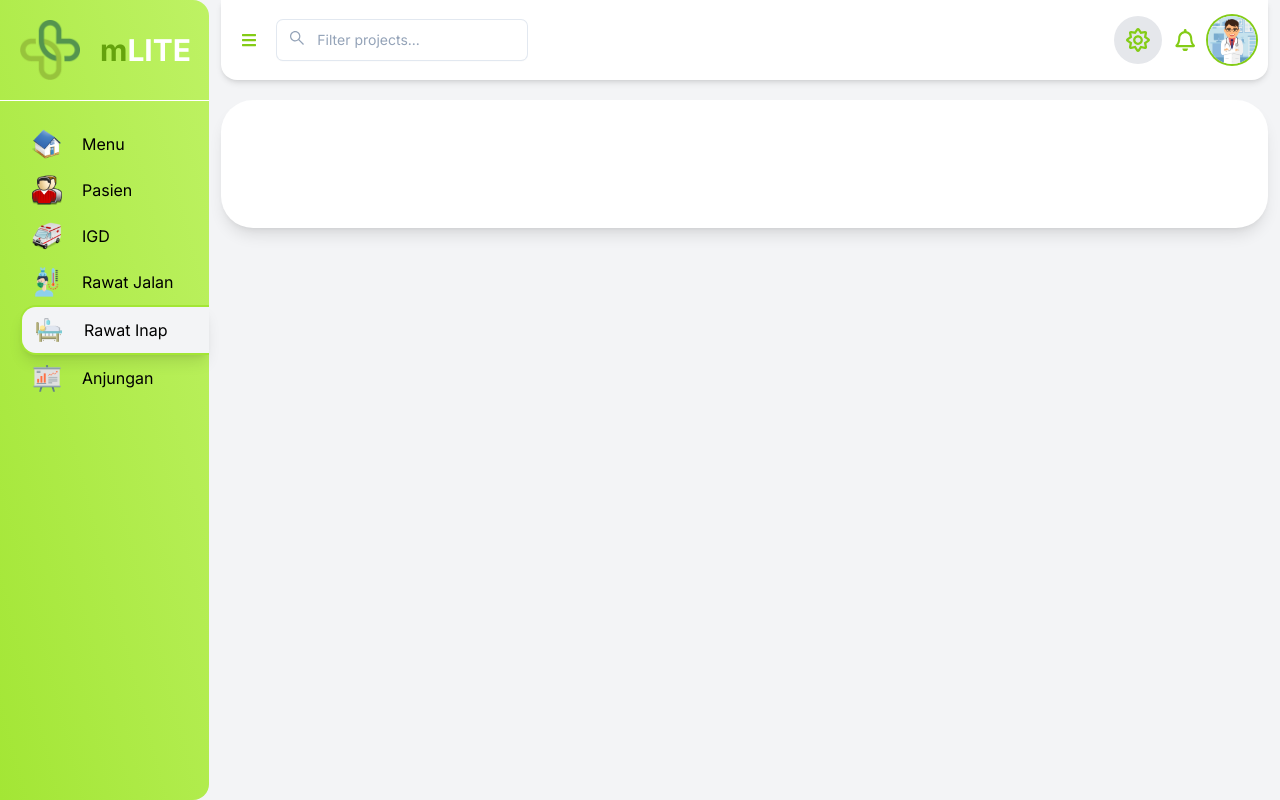
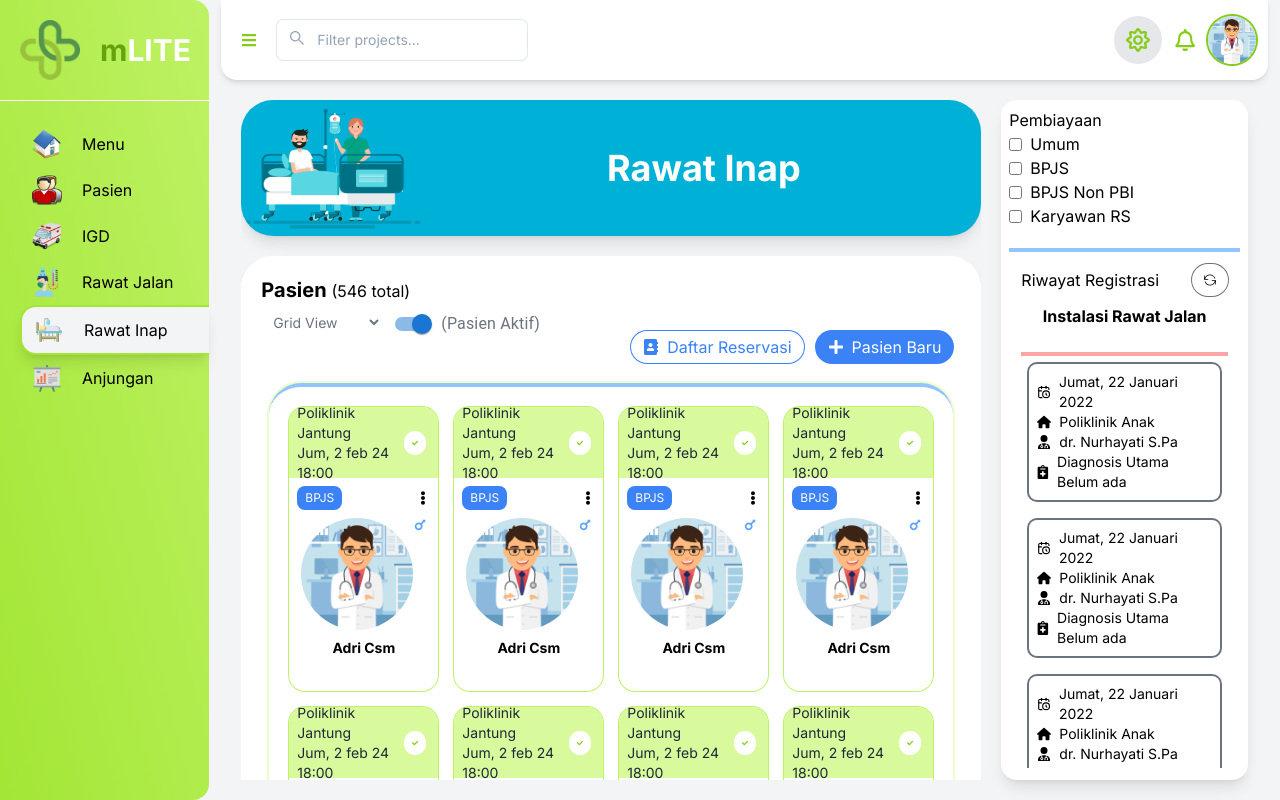
Before and after one commit to adriCSM/belajar-react-next, a Next.js app: page /admin/rawat_inap in a window 1280 px wide. Built offline with nearby package versions, Linux system fonts and the light colour scheme.

Commit message:
update 2

```diff
--- a/src/app/admin/igd/page.tsx
+++ b/src/app/admin/igd/page.tsx
@@ -2,9 +2,10 @@
 import BasicModal from '@/components/Fragments/Modal';
 import Switch from '@mui/material/Switch';
 import FormIgd from '@/components/Fragments/FormIgd';
+import FormRegistrasi from '@/components/Fragments/FormRegistrasi';
 import FormControlLabel from '@mui/material/FormControlLabel';
 import CardPasien from '@/components/Fragments/CardPasien';
-import { FaAddressBook, FaLongArrowAltRight, FaPlus } from 'react-icons/fa';
+import { FaAddressBook, FaPlus } from 'react-icons/fa';
 import { TfiReload } from 'react-icons/tfi';
 import Button from '@/components/Elements/Button';
 import CardRiwayat from '@/components/Fragments/CardRiwayat';
@@ -12,7 +13,7 @@ export default function RawatJalanPage() {
   return (
     <div className="p-5 text-gray-500">
       <div className="flex">
-        <div className="w-2/3 me-5 bg-igd h-80 bg-contain bg-no-repeat bg-left bg-[#bee8f6] bg-center shadow-lg rounded-2xl  ">
+        <div className="w-2/3 border-4 border-blue-300 me-5 bg-igd h-80 bg-contain bg-no-repeat bg-left bg-[#bee8f6] bg-center shadow-lg rounded-2xl  ">
           <div className="h-full  w-full flex items-center justify-center ">
             <div className="w-1/2"></div>
             <div className="w-1/2 ps-5 font-bold text-gray-500 text-center  ">
@@ -25,10 +26,10 @@ export default function RawatJalanPage() {
           {Array.from({ length: 4 }).map((_, index) => (
             <div
               className={`ring-2  text-center rounded-lg p-2 flex flex-col  text-white  w-full justify-center ${
-                index == 0 && 'ring-cyan-300 bg-cyan-400'
-              } ${index == 1 && 'ring-blue-300 bg-blue-400'} ${
-                index == 2 && 'ring-red-300 bg-red-400'
-              } ${index == 3 && 'ring-purple-300 bg-purple-400'} `}
+                index == 0 && 'ring-cyan-500 bg-cyan-400'
+              } ${index == 1 && 'ring-blue-500 bg-blue-400'} ${
+                index == 2 && 'ring-red-500 bg-red-400'
+              } ${index == 3 && 'ring-purple-500 bg-purple-400'} `}
             >
               <img
                 src="../images/img-person.jpg"
@@ -73,12 +74,12 @@ export default function RawatJalanPage() {
               Icon={FaAddressBook}
             />
             <BasicModal
-              Form={FormIgd}
+              Form={FormRegistrasi}
               styleButton="bg-blue-500  text-white hover:bg-blue-600"
               buttonText="Pasien Baru"
               styleModal="w-2/3 h-auto p-5"
               Icon={FaPlus}
-              title="IGD"
+              title="Registrasi Pasien"
             />
           </div>
         </div>
--- a/src/app/admin/rawat_inap/page.tsx
+++ b/src/app/admin/rawat_inap/page.tsx
@@ -1,7 +1,104 @@
+'use client';
+import BasicModal from '@/components/Fragments/Modal';
+import FormRegistrasi from '@/components/Fragments/FormRegistrasi';
+import FormControlLabel from '@mui/material/FormControlLabel';
+import Card from '@/components/Fragments/CardPasien';
+import Switch from '@mui/material/Switch';
+import FormIgd from '@/components/Fragments/FormIgd';
+import { FaAddressBook, FaPlus } from 'react-icons/fa';
+import CheckBox from '@/components/Elements/CheckBox';
+import { TfiReload } from 'react-icons/tfi';
+import CardRiwayat from '@/components/Fragments/CardRiwayat';
+import Button from '@/components/Elements/Button';
+
 export default function RawatInapPage() {
+  const pembiayaan = ['Umum', 'BPJS', 'BPJS Non PBI', 'Karyawan RS'];
   return (
-    <div>
-      <div className="w-full h-32 shadow-lg rounded-2xl bg-white"></div>
+    <div className="px-5 flex h-full">
+      <div className="w-3/4 max-h-[113vh] me-5 overflow-auto">
+        <div className=" h-1/5  shadow-lg rounded-2xl bg-rawat-inap bg-contain bg-[#00b1d7] bg-no-repeat  mb-5">
+          <div className="h-full  w-full flex items-center justify-center ">
+            <div className="w-1/4"></div>
+            <div className="w-3/4  font-bold text-white text-center  ">
+              <p className="text-4xl">Rawat Inap</p>
+            </div>
+          </div>
+        </div>
+        <div className=" h-80  shadow-lg rounded-2xl bg-white h-4/5">
+          <div className="w-full h-auto bg-white mt-5 rounded-2xl shadow-lg p-5">
+            <h1 className="text-xl font-bold ">
+              Pasien <span className="font-normal text-[16px]">(546 total)</span>
+            </h1>
+            <div>
+              <div>
+                <select
+                  id="view"
+                  className=" rounded-md me-3 border-0 bg-transparent p-2 pr-7 text-gray-500 focus:ring-2 focus:ring-inset focus:ring-indigo-600 sm:text-sm"
+                >
+                  <option>Grid View</option>
+                  <option>List View</option>
+                </select>
+                <FormControlLabel
+                  control={<Switch defaultChecked />}
+                  label="(Pasien Aktif)"
+                  className="text-gray-500"
+                />
+              </div>
+
+              <div className="flex justify-end -mt-3 me-2">
+                <BasicModal
+                  Form={FormIgd}
+                  styleButton="bg-transparent text-blue-500  rounded-full p-3 me-3"
+                  buttonText="Daftar Reservasi"
+                  styleModal="w-5/6 sm:w-2/3 h-auto p-5"
+                  Icon={FaAddressBook}
+                />
+                <BasicModal
+                  Form={FormRegistrasi}
+                  styleButton="bg-blue-500  text-white hover:bg-blue-600"
+                  buttonText="Pasien Baru"
+                  styleModal="w-2/3 h-auto p-5"
+                  Icon={FaPlus}
+                  title="Registrasi Pasien"
+                />
+              </div>
+            </div>
+            <div className="border-t-4 border-blue-300 grid grid-cols-2 max-h-[560px] overflow-auto sm:grid-cols-4 gap-4 justify-between rounded-2xl p-5 ring-2 mt-5 mx-2 ring-lime-100">
+              {Array.from({ length: 9 }).map((_, index) => {
+                return <Card key={index} />;
+              })}
+            </div>
+          </div>
+        </div>
+      </div>
+      <div className="w-1/4 h-[85vh]  sticky top-0">
+        <div className="h-full shadow-lg rounded-xl bg-white p-2">
+          <h1>Pembiayaan</h1>
+          {pembiayaan.map((item, index) => {
+            return <CheckBox name={item} id={item} key={index} styleCheckBox="me-2 text-blue" />;
+          })}
+
+          <div className=" max-h-[520px] border-t-4 border-blue-300 overflow-auto  mt-5  px-3">
+            <div className="sticky top-0 bg-white py-3 border-b-4 border-red-300">
+              <div className="pb-2 flex justify-between  items-center">
+                <h1>Riwayat Registrasi</h1>
+                <Button
+                  Icon={TfiReload}
+                  styleButton="rounded-full h-8 w-6 pe-1 ring-gray-500 text-xs"
+                />
+              </div>
+              <div>
+                <h1 className="font-bold text-center mb-3">Instalasi Rawat Jalan</h1>
+              </div>
+            </div>
+            <div className="  p-2 rounded-lg   overflow-auto ">
+              {Array.from({ length: 15 }).map((_, index) => {
+                return <CardRiwayat />;
+              })}
+            </div>
+          </div>
+        </div>
+      </div>
     </div>
   );
 }
--- a/src/app/admin/rawat_jalan/page.tsx
+++ b/src/app/admin/rawat_jalan/page.tsx
@@ -2,6 +2,7 @@
 import BasicModal from '@/components/Fragments/Modal';
 import Switch from '@mui/material/Switch';
 import FormRawatJalan from '@/components/Fragments/FormRawatJalan';
+import FormRegistrasi from '@/components/Fragments/FormRegistrasi';
 import FormControlLabel from '@mui/material/FormControlLabel';
 import CardPasien from '@/components/Fragments/CardPasien';
 import { FaAddressBook, FaLongArrowAltRight, FaPlus } from 'react-icons/fa';
@@ -12,7 +13,7 @@ export default function RawatJalanPage() {
   return (
     <div className="p-5 text-gray-500">
       <div className="flex">
-        <div className="w-2/3 me-5 bg-rawat-jalan h-80 bg-contain bg-no-repeat bg-left bg-[#fcf8ec] bg-center shadow-lg rounded-2xl  ">
+        <div className="w-2/3 border-4 border-gray-300 me-5 bg-rawat-jalan h-80 bg-contain bg-no-repeat bg-left bg-[#fcf8ec] bg-center shadow-lg rounded-2xl  ">
           <div className="h-full  w-full flex items-center justify-center ">
             <div className="w-1/2"></div>
             <div className="w-1/2 ps-5 font-bold text-gray-500 text-center  ">
@@ -24,10 +25,10 @@ export default function RawatJalanPage() {
           {Array.from({ length: 4 }).map((_, index) => (
             <div
               className={`ring-2  text-center rounded-lg p-2 flex flex-col  text-white  w-full justify-center ${
-                index == 0 && 'ring-cyan-300 bg-cyan-400'
-              } ${index == 1 && 'ring-blue-300 bg-blue-400'} ${
-                index == 2 && 'ring-red-300 bg-red-400'
-              } ${index == 3 && 'ring-purple-300 bg-purple-400'} `}
+                index == 0 && 'ring-cyan-500 bg-cyan-400'
+              } ${index == 1 && 'ring-blue-500 bg-blue-400'} ${
+                index == 2 && 'ring-red-500 bg-red-400'
+              } ${index == 3 && 'ring-purple-500 bg-purple-400'} `}
             >
               <img
                 src="../images/img-person.jpg"
@@ -72,12 +73,12 @@ export default function RawatJalanPage() {
               Icon={FaAddressBook}
             />
             <BasicModal
-              Form={FormRawatJalan}
+              Form={FormRegistrasi}
               styleButton="bg-blue-500  text-white hover:bg-blue-600"
               buttonText="Pasien Baru"
               styleModal="w-2/3 h-auto p-5"
               Icon={FaPlus}
-              title="Rawat Jalan"
+              title="Registrasi Pasien"
             />
           </div>
         </div>
--- /dev/null
+++ b/src/components/Elements/CheckBox.tsx
@@ -0,0 +1,8 @@
+export default function CheckBox({ ...props }) {
+  return (
+    <label className={`flex items-center ${props.styleParent}`}>
+      <input type="checkbox" value={props.name} id={props.id} className={props.styleCheckBox} />
+      <label htmlFor={props.id}>{props.name}</label>
+    </label>
+  );
+}
--- a/tailwind.config.ts
+++ b/tailwind.config.ts
@@ -14,6 +14,7 @@ const config: Config = {
         register: 'url("/images/img-register.jpg")',
         igd: 'url("/images/img-igd.jpg")',
         'rawat-jalan': 'url("/images/img-rawatjalan.jpg")',
+        'rawat-inap': 'url("/images/img-rawatinap.jpg")',
       },
       borderRadius: {
         xl: '1rem',
```
Also changed, not shown: src/app/admin/pasien/page.tsx (+8 -9 lines), public/images/img-rawatinap.jpg (added).
